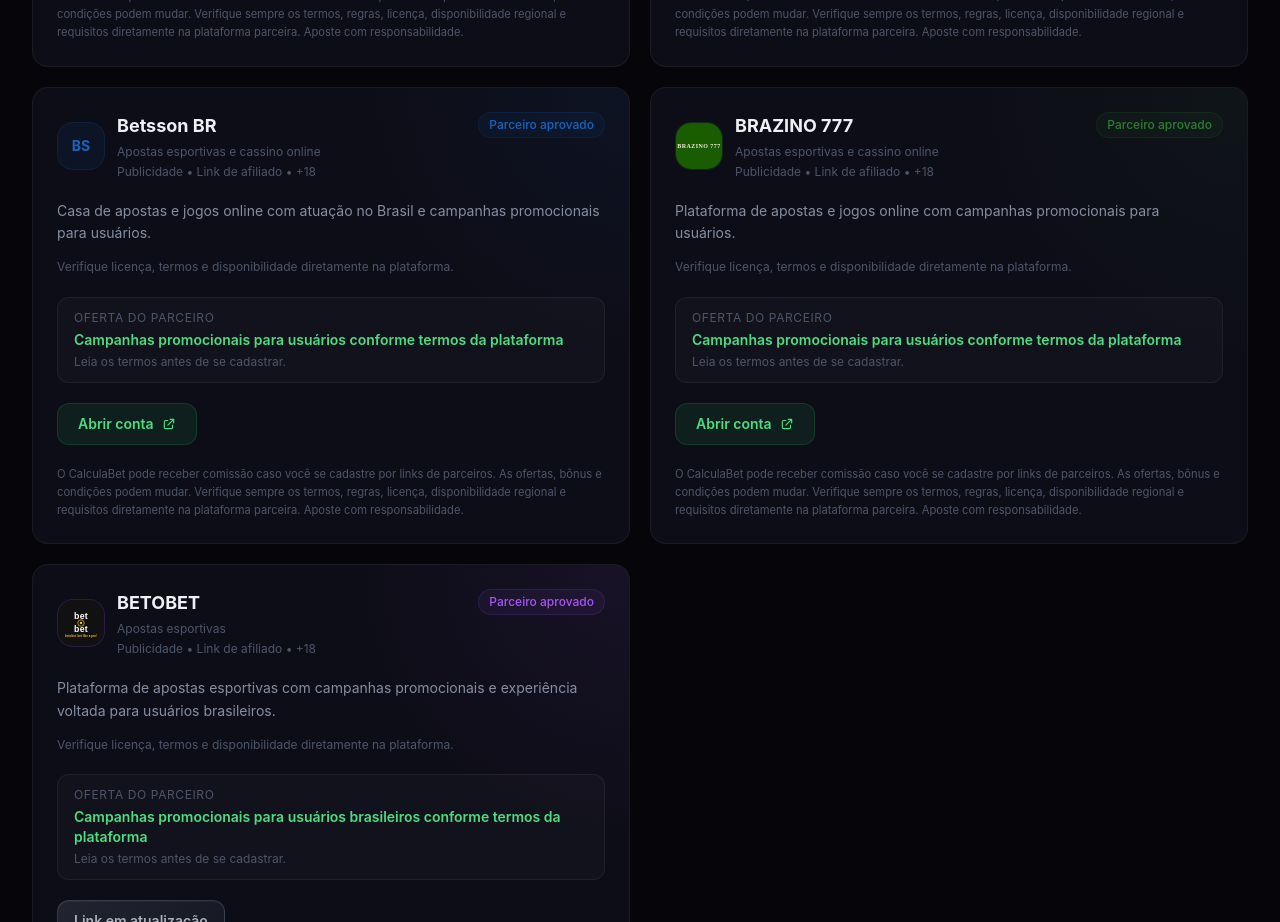
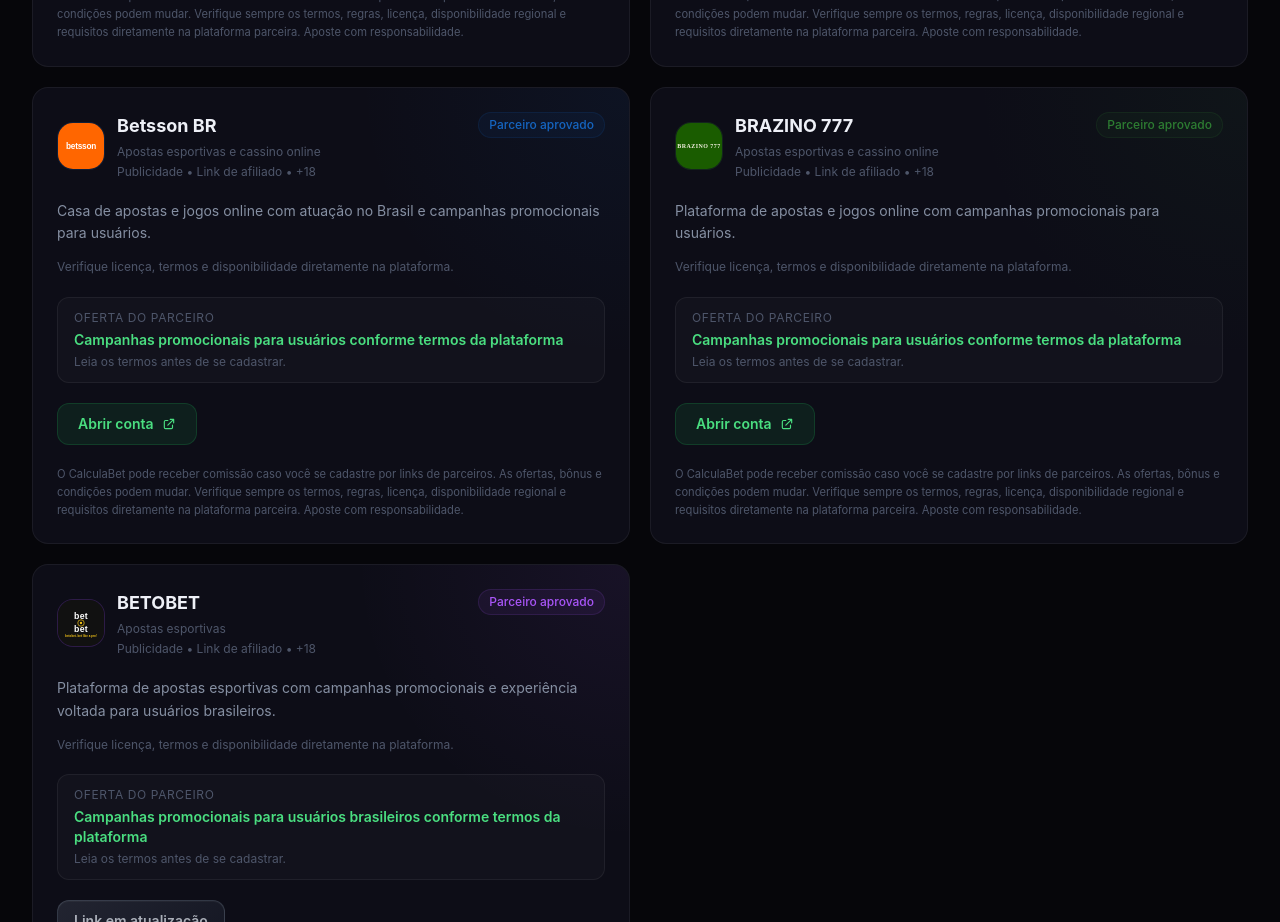
Before and after one commit to cerebromilionario/CalculaBet, a React (Vite) app: page / in a window 1280 px wide. Shown: the part 4240-5162 px from the top of the page. Built offline with nearby package versions, Linux system fonts and the light colour scheme.

Commit message:
Add Betsson BR partner logo

```diff
--- a/src/data/casas.js
+++ b/src/data/casas.js
@@ -218,6 +218,7 @@ export const casas = [
     name: 'Betsson BR',
     nome: 'Betsson BR',
     initials: 'BS',
+    logo: { src: '/logos/partners/betsson-br-logo.svg', alt: 'Logo Betsson BR' },
     category: 'Apostas esportivas e cassino online',
     description: 'Casa de apostas e jogos online com atuação no Brasil e campanhas promocionais para usuários.',
     desc: 'Casa de apostas e jogos online com atuação no Brasil e campanhas promocionais para usuários.',
```
Also changed, not shown: public/logos/partners/betsson-br-logo.svg (added).
